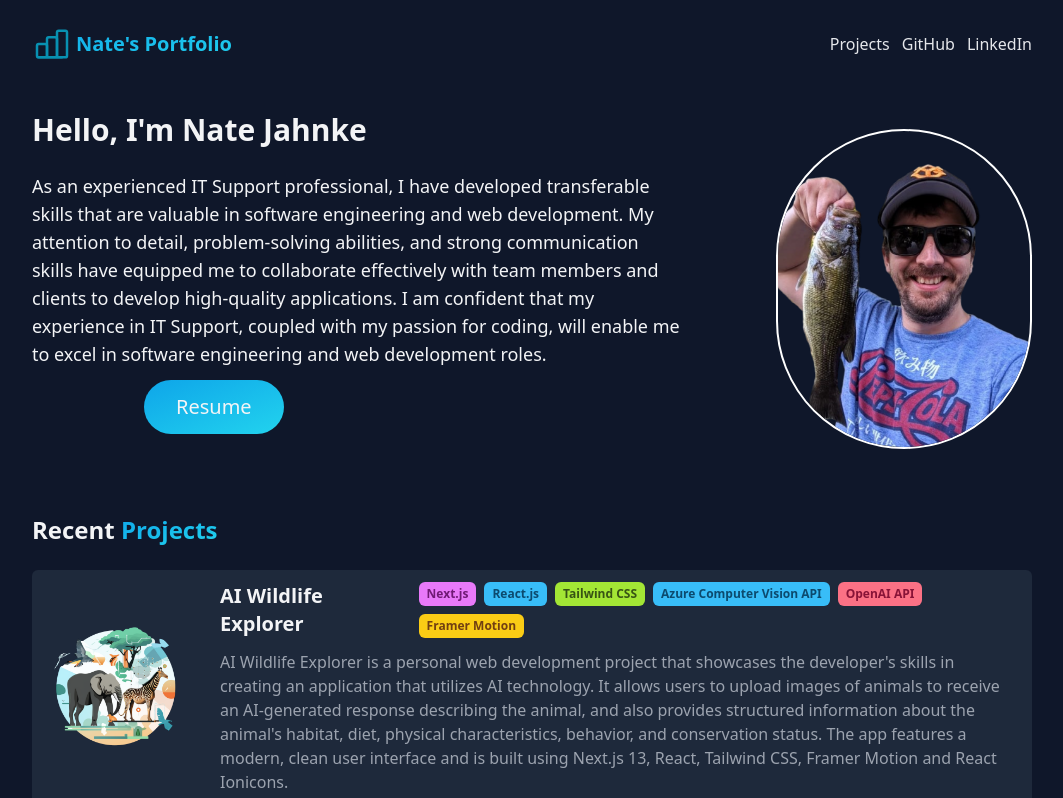
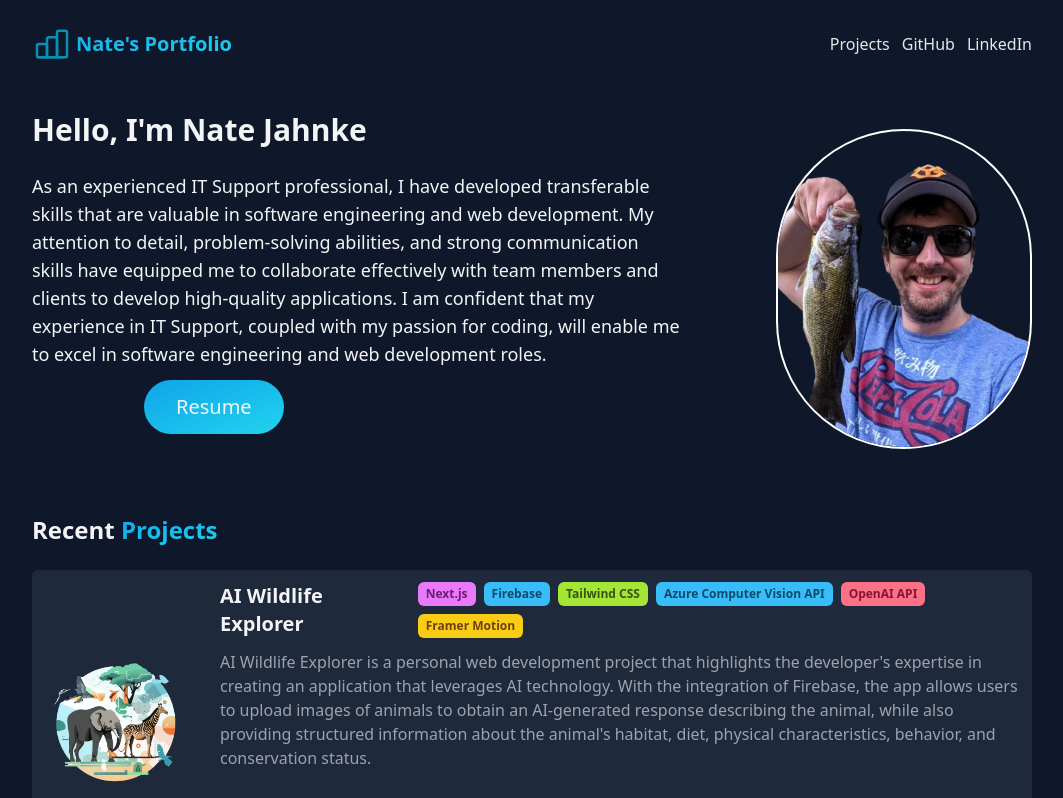
Before and after one commit to natejahnke/Portfolio-March23, a Next.js app: page / in a window 1280 px wide. Shown: the top 798 px of the page, without its empty margins (108-1171 px from the left). Built offline with nearby package versions, Linux system fonts and the light colour scheme; some icons are missing.

Commit message:
fixed url's and updated description.

```diff
--- a/pages/index.js
+++ b/pages/index.js
@@ -1,34 +1,15 @@
 import Head from "next/head";
 import Image from "next/image";
 import { LogoGithub, LogoLinkedin } from "react-ionicons";
-import { motion } from "framer-motion";
 
 export default function Home(props) {
-  const techTagVariants = {
-    initial: { scale: 1, opacity: 1 },
-    hover: {
-      scale: 1.1,
-      opacity: 1,
-      boxShadow: "0px 0px 8px rgba(0, 0, 0, 0.5)",
-    },
-  };
-
   return (
     <>
       <Head>
         <title>Nate Jahnke Portfolio</title>
-        <meta
-          name="description"
-          content="Generated by create next app"
-        />
-        <meta
-          name="viewport"
-          content="width=device-width, initial-scale=1"
-        />
-        <link
-          rel="icon"
-          href="/favicon.ico"
-        />
+        <meta name="description" content="Generated by create next app" />
+        <meta name="viewport" content="width=device-width, initial-scale=1" />
+        <link rel="icon" href="/favicon.ico" />
       </Head>
       <main>
         <div class="mx-auto max-w-screen-lg px-3 py-6">
@@ -44,31 +25,10 @@ export default function Home(props) {
                   stroke-linecap="round"
                   stroke-linejoin="round"
                 >
-                  <path
-                    d="M0 0h24v24H0z"
-                    stroke="none"
-                  ></path>
-                  <rect
-                    x="3"
-                    y="12"
-                    width="6"
-                    height="8"
-                    rx="1"
-                  ></rect>
-                  <rect
-                    x="9"
-                    y="8"
-                    width="6"
-                    height="12"
-                    rx="1"
-                  ></rect>
-                  <rect
-                    x="15"
-                    y="4"
-                    width="6"
-                    height="16"
-                    rx="1"
-                  ></rect>
+                  <path d="M0 0h24v24H0z" stroke="none"></path>
+                  <rect x="3" y="12" width="6" height="8" rx="1"></rect>
+                  <rect x="9" y="8" width="6" height="12" rx="1"></rect>
+                  <rect x="15" y="4" width="6" height="16" rx="1"></rect>
                   <path d="M4 20h14"></path>
                 </svg>
                 Nate's Portfolio
@@ -142,10 +102,7 @@ export default function Home(props) {
             </div>
           </div>
         </div>
-        <div
-          id="projects"
-          className="max-w-screen-lg px-3 py-6 mx-auto"
-        >
+        <div id="projects" className="max-w-screen-lg px-3 py-6 mx-auto">
           <div className="mb-6 text-2xl font-bold">
             Recent{" "}
             <span className="text-transparent bg-gradient-to-br from-sky-500 to-cyan-400 bg-clip-text">
@@ -156,7 +113,7 @@ export default function Home(props) {
             <div className="rounded-md group group-hover:border group-hover:border-cyan-400 group-hover:border-opacity-50">
               <div className="flex flex-col items-center p-3 rounded-md gap-x-8 bg-slate-800 md:flex-row">
                 <div className="shrink-0">
-                  <a href="https://nates-animal-scanner.netlify.app/">
+                  <a href="https://animal-scan-next.vercel.app/">
                     <img
                       className="p-1 transition-all duration-300 ease-in-out rounded-full h-36 w-36 group-hover:scale-105 group-hover:bg-hover-blue"
                       src="wildlifeexplorer.png"
@@ -170,7 +127,7 @@ export default function Home(props) {
                   <div className="flex flex-col items-center gap-y-2 md:flex-row">
                     <a
                       className="group-hover:text-cyan-400"
-                      href="https://nates-animal-scanner.netlify.app/"
+                      href="https://animal-scan-next.vercel.app/"
                     >
                       <div className="text-xl font-semibold group-hover:text-cyan-400">
                         AI Wildlife Explorer
@@ -182,7 +139,7 @@ export default function Home(props) {
                           Next.js
                         </div>
                         <div className="px-2 py-1 text-xs font-semibold rounded-md bg-sky-400 text-sky-900">
-                          React.js
+                          Firebase
                         </div>
                         <div class="rounded-md px-2 py-1 text-xs font-semibold bg-lime-400 text-lime-900">
                           Tailwind CSS
@@ -201,15 +158,19 @@ export default function Home(props) {
                   </div>
                   <p class="mt-3 text-gray-400">
                     AI Wildlife Explorer is a personal web development project
-                    that showcases the developer's skills in creating an
-                    application that utilizes AI technology. It allows users to
-                    upload images of animals to receive an AI-generated response
-                    describing the animal, and also provides structured
+                    that highlights the developer's expertise in creating an
+                    application that leverages AI technology. With the
+                    integration of Firebase, the app allows users to upload
+                    images of animals to obtain an AI-generated response
+                    describing the animal, while also providing structured
                     information about the animal's habitat, diet, physical
-                    characteristics, behavior, and conservation status. The app
-                    features a modern, clean user interface and is built using
-                    Next.js 13, React, Tailwind CSS, Framer Motion and React
-                    Ionicons.
+                    characteristics, behavior, and conservation status. <br />
+                    <br />
+                    Built on Next.js 13, React, Tailwind CSS, Framer Motion, and
+                    React Ionicons, the app boasts a modern, clean user
+                    interface. Firebase's database and authentication features
+                    have been used to enhance the user experience and ensure
+                    secure access to the app's features.
                   </p>
                 </div>
               </div>
```
